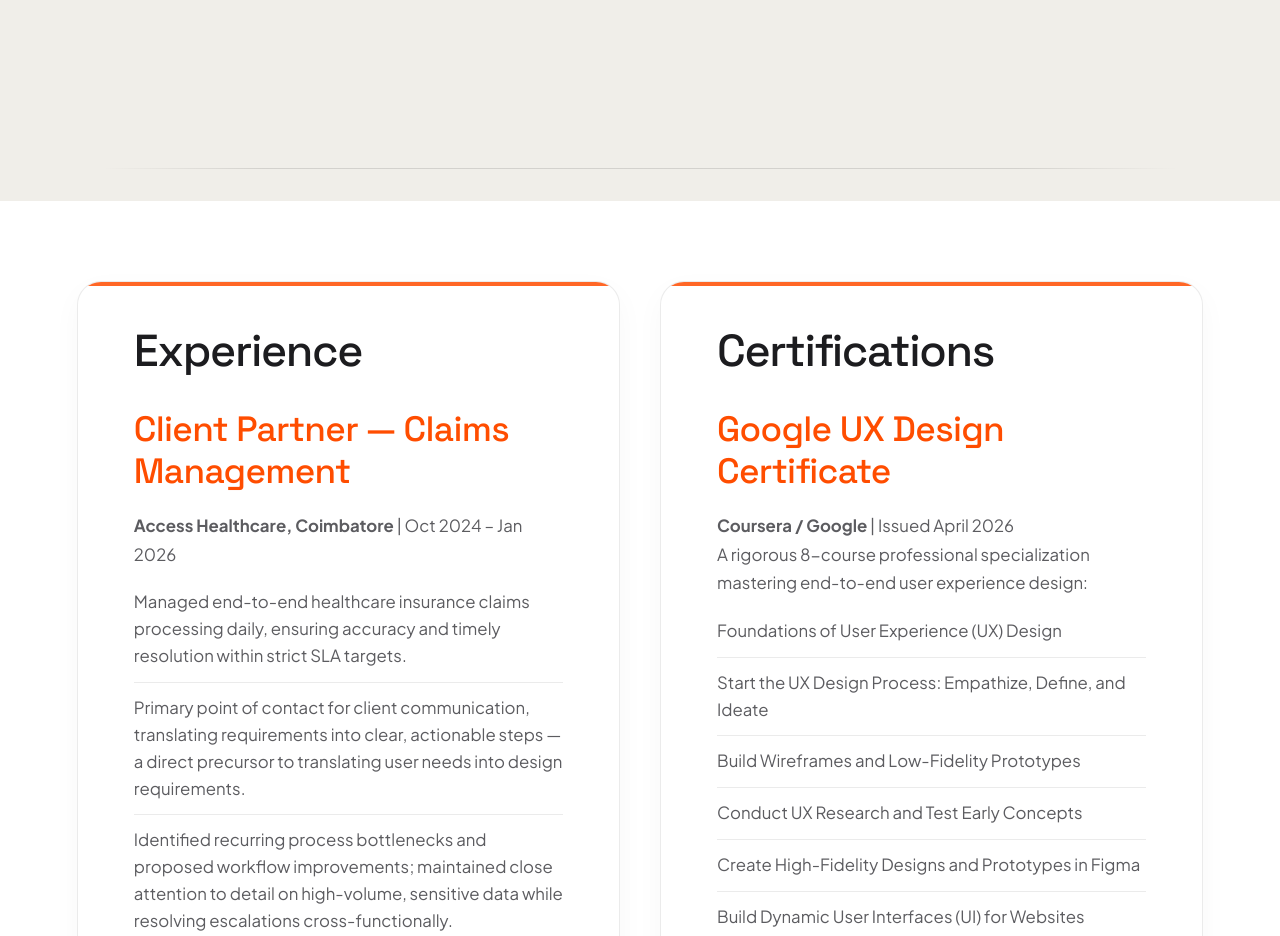
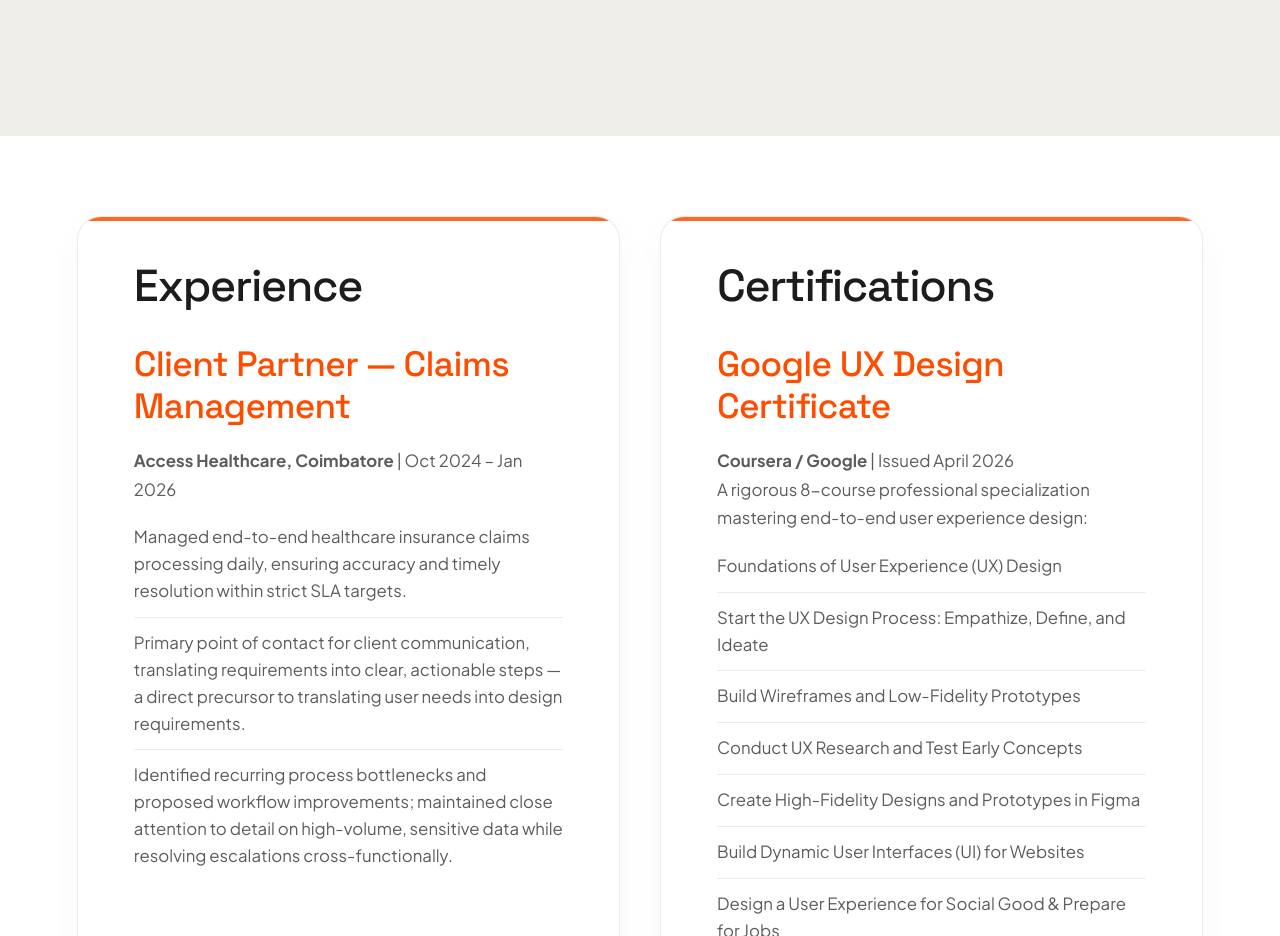
Before and after one commit to shvetha-s/Portfolio, a website: page index.html in a window 1280 px wide. Shown: the part 1480-2416 px from the top of the page. Drawn offline with Linux system fonts and the light colour scheme.

Commit message:
style: remove section divider line above Experience section

```diff
--- a/css/styles.css
+++ b/css/styles.css
@@ -370,17 +370,7 @@ body {
 
 /* Section Separator Line */
 .section-divider {
-    width: 100%;
-    padding: 3rem 8%;
-    display: flex;
-    justify-content: center;
-    align-items: center;
-}
-
-.divider-line {
-    width: 100%;
-    height: 1px;
-    background: rgba(0, 0, 0, 0.08);
+    display: none !important;
 }
 
 .project-chapter {
--- a/index.html
+++ b/index.html
@@ -127,11 +127,6 @@
 
             </div>
         </section>
-
-        <!-- Section Separator -->
-        <div class="section-divider">
-            <span class="divider-line"></span>
-        </div>
 
         <!-- Chapter: Experience & Certifications (Side-by-Side Panels) -->
         <section id="experience" class="story-chapter alt-bg exp-cert-chapter">
```
